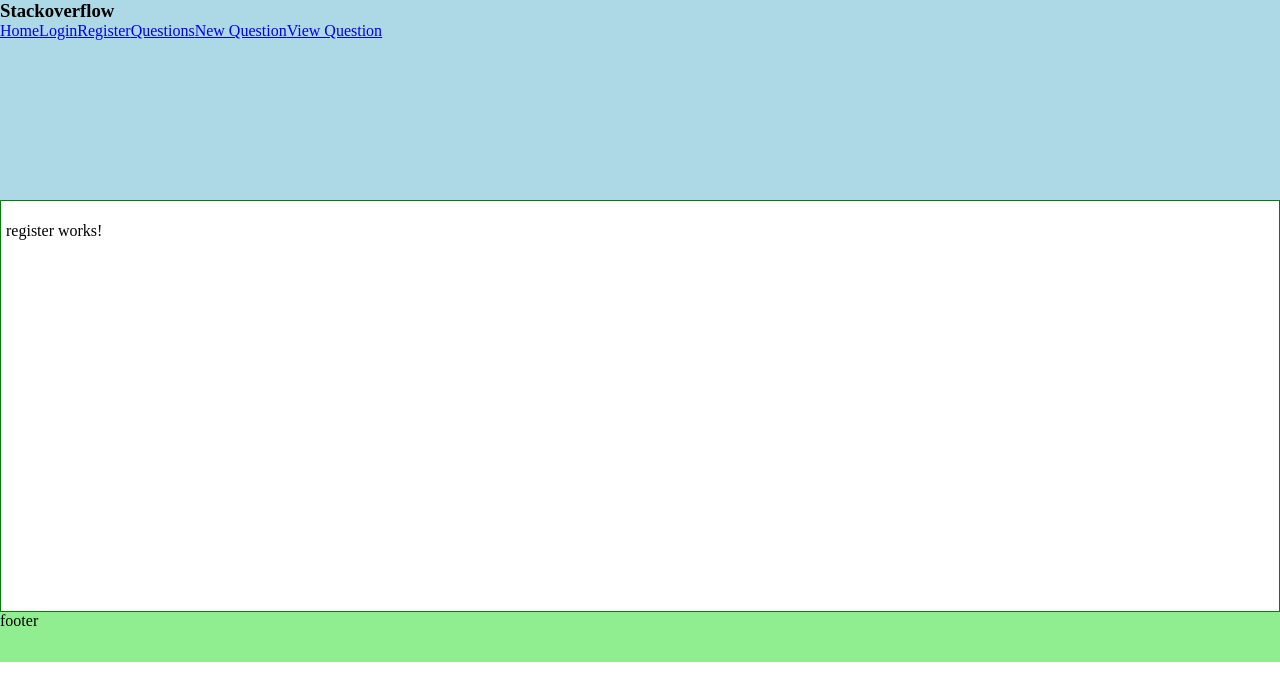
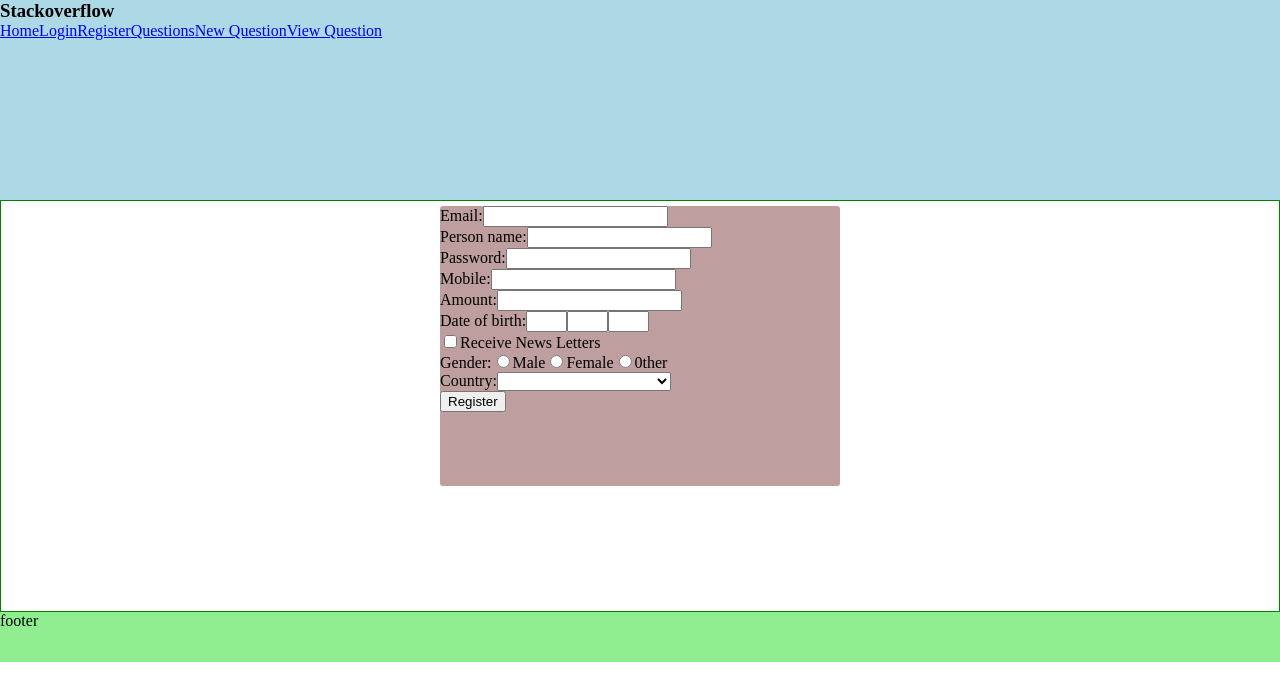
Before and after one commit to Nordask/front, an Angular app in the folder workspace_js/angular/first/: page /register in a window 1280 px wide. Shown: the top 700 px of the page. Built offline with nearby package versions, Linux system fonts and the light colour scheme.

Commit message:
Added registration form

```diff
--- a/workspace_js/angular/first/src/app/login/login.component.ts
+++ b/workspace_js/angular/first/src/app/login/login.component.ts
@@ -15,10 +15,22 @@ export class LoginComponent {
   }
 
   onLoginClick() {
-    if(this.email == "admin@gmail.com" && this.password == "manager") {
+    if(this.checkUserNameAndPassword(this.email, this.password)) {
       this.message = "Successfully Login";
     } else {
       this.message = "Invalid Login";
     }
   }
+
+  private checkUserNameAndPassword(email: string, password: string) {
+    var u = JSON.parse(localStorage.users);
+
+    for(var i = 0; i < u.length; i++) {
+      if(u[i].email == email && u[i].password == password) {
+        return true;
+      }
+    }
+
+    return false;
+  }
 }
--- a/workspace_js/angular/first/src/app/register/register.component.css
+++ b/workspace_js/angular/first/src/app/register/register.component.css
@@ -0,0 +1,8 @@
+#registerDiv
+{
+    background-color: #be9e9e;
+    width: 400px;
+    height: 280px;
+    border-radius: 3px;
+    margin: auto;
+}
--- a/workspace_js/angular/first/src/app/register/register.component.html
+++ b/workspace_js/angular/first/src/app/register/register.component.html
@@ -1,3 +1,49 @@
-<p>
-  register works!
-</p>
+<div id="registerDiv">
+  <form>
+    <label for="txtEmail">Email:</label>
+    <input type="text" id="txtEmail" [(ngModel)]="email" [ngModelOptions]="{standalone: true}"><br>
+
+    <label for="txtPersonName">Person name:</label>
+    <input type="text" id="txtPersonName" [(ngModel)]="name" [ngModelOptions]="{standalone: true}"><br>
+
+    <label for="txtPassword">Password:</label>
+    <input type="password" id="txtPassword" [(ngModel)]="password" [ngModelOptions]="{standalone: true}"><br>
+
+    <label for="txtMobile">Mobile:</label>
+    <input type="text" id="txtMobile" [(ngModel)]="mobile" [ngModelOptions]="{standalone: true}"><br>
+
+    <label for="txtAmount">Amount:</label>
+    <input type="text" id="txtAmount" [(ngModel)]="amount" [ngModelOptions]="{standalone: true}"><br>
+
+    <label for="txtDate">Date of birth:</label>
+    <input type="text" id="txtDate" [(ngModel)]="dateOfBirth" size="2" [ngModelOptions]="{standalone: true}">
+    <input type="text" id="txtMonth" [(ngModel)]="monthOfBirth" size="2" [ngModelOptions]="{standalone: true}">
+    <input type="text" id="txtYear" [(ngModel)]="yearOfBirth" size="2" [ngModelOptions]="{standalone: true}">
+    <br>
+
+    <input type="checkbox" id="chkNewsLetters" [(ngModel)]="receiveNewsLetters" [ngModelOptions]="{standalone: true}">
+    <label for="chkNewsLetters">Receive News Letters</label><br>
+
+    <label>Gender:</label>
+    <input type="radio" [(ngModel)]="gender" value="Male" name="gender" id="rbMale">
+    <label for="rbMale">Male</label>
+    <input type="radio" [(ngModel)]="gender" value="Female" name="gender" id="rbFemale">
+    <label for="rbFemale">Female</label>
+    <input type="radio" [(ngModel)]="gender" value="Other" name="gender" id="rbOther">
+    <label for="rbOther">0ther</label><br>
+
+    <label>Country:</label>
+    <select [(ngModel)]="country" [ngModelOptions]="{standalone: true}">
+      <option>Please Select</option>
+      <option>India</option>
+      <option>Unated States of America</option>
+      <option>United Kingdom</option>
+      <option>China</option>
+      <option>Japan</option>
+    </select>
+    <br>
+
+    <input type="submit" value="Register" (click)="onRegisterClick()">
+    {{message}}
+  </form>
+  </div>
--- a/workspace_js/angular/first/src/app/register/register.component.ts
+++ b/workspace_js/angular/first/src/app/register/register.component.ts
@@ -1,15 +1,47 @@
-import { Component, OnInit } from '@angular/core';
+import { Component } from '@angular/core';
 
 @Component({
   selector: 'app-register',
   templateUrl: './register.component.html',
   styleUrls: ['./register.component.css']
 })
-export class RegisterComponent implements OnInit {
+export class RegisterComponent {
+  email: string;
+  name: string;
+  password: string;
+  mobile: string;
+  dateOfBirth: number;
+  monthOfBirth: number;
+  yearOfBirth: number;
+  receiveNewsLetters: boolean;
+  gender: string;
+  country: string;
+  amount: number;
+  message: string;
 
-  constructor() { }
+  onRegisterClick() {
+    console.log(this.name)
+    var s = "Email:" + this.email + ", Rerson name:" + this.name +
+    ", Password:" + this.password + ", Mobile:" + this.mobile +
+    ", Date of birth:" + this.dateOfBirth + ", Month of birth:" +
+    this.monthOfBirth +  ", Year of birth:" + this.yearOfBirth +
+    ", Gender:" + this.gender + ", Country:" +
+    this.country + ", Amount:" + this.amount;
+    console.log(s);
 
-  ngOnInit() {
+    if(localStorage.users == null || localStorage.users == undefined) {
+      localStorage.users = JSON.stringify([]);
+    }
+
+    var u = JSON.parse(localStorage.users);
+    u.push({email: this.email, personName: this.name, mobile: this.mobile,
+    dateOfBirth: this.dateOfBirth, monthOfBirth: this.monthOfBirth,
+    yearOfBirth: this.yearOfBirth, receiveNewsLetters: this.receiveNewsLetters,
+    gender: this.gender, country: this.country, amount: this.amount,
+    password: this.password});
+
+    localStorage.users = JSON.stringify(u);
+
+    this.message = "Successfully registration";
   }
-
 }
```
